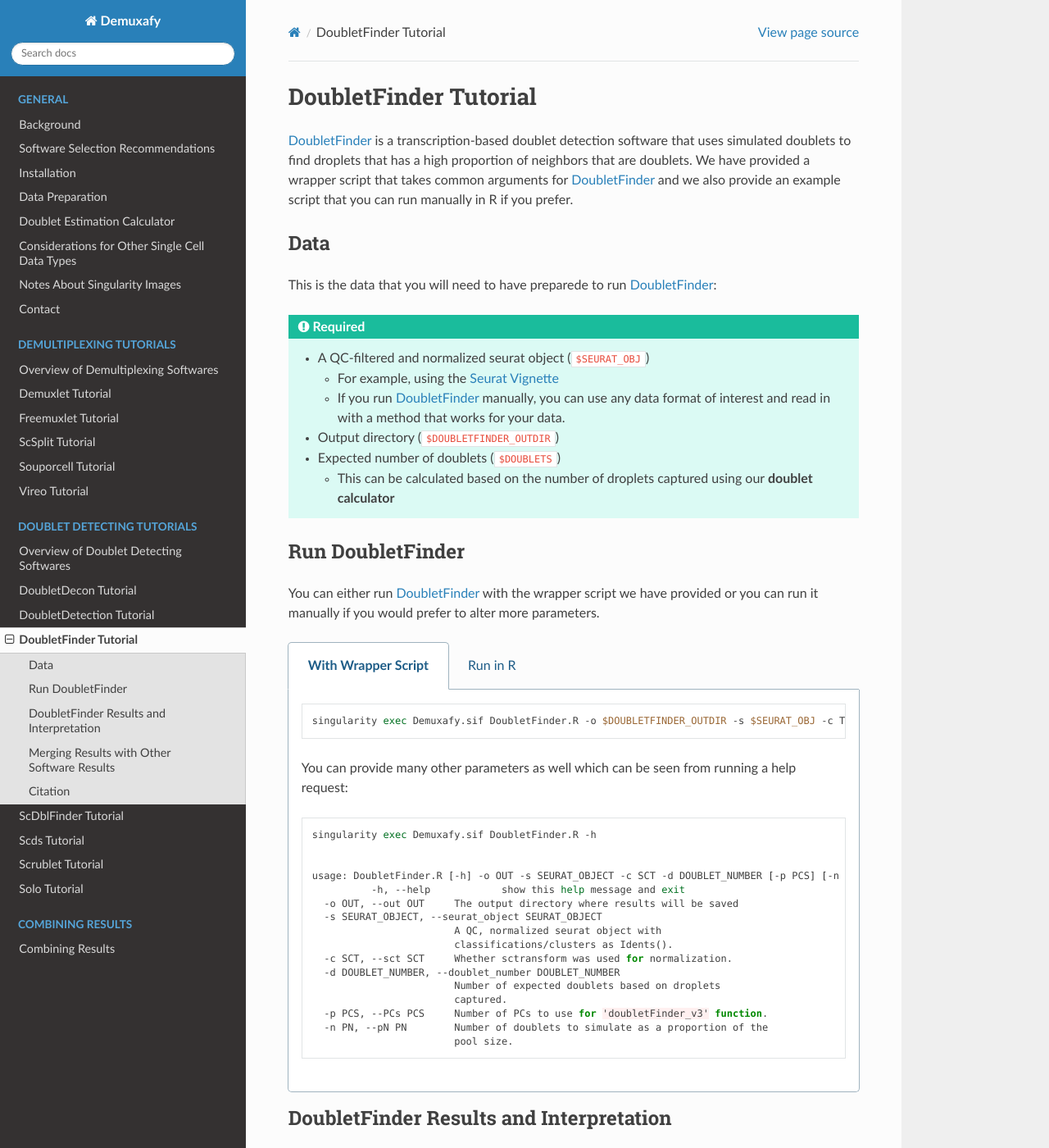
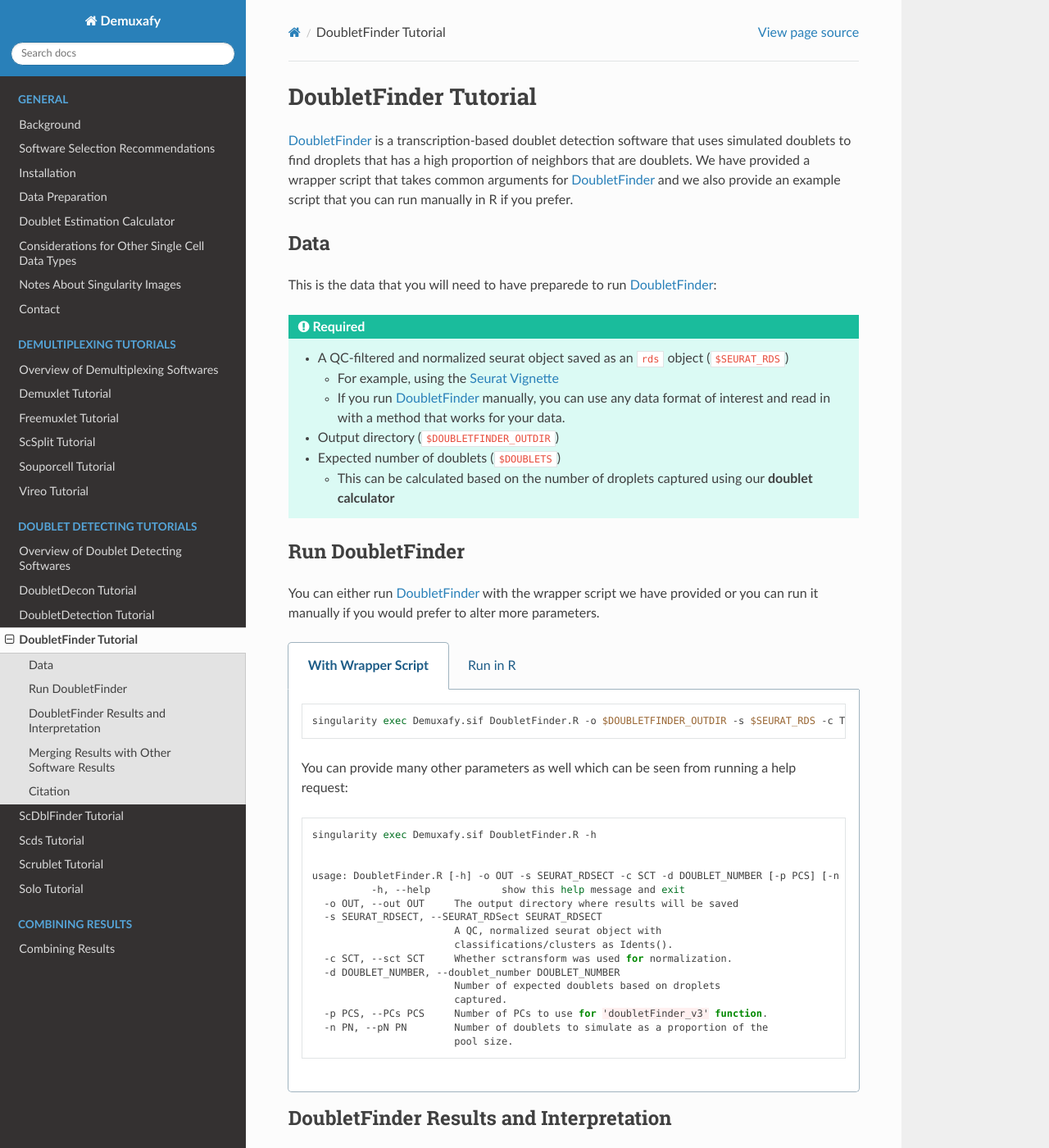
Before and after one commit to drneavin/Demultiplexing_Doublet_Detecting_Docs, a Sphinx documentation site: the page built from docs/source/DoubletFinder.rst, in a window 1280 px wide and 1400 px high. Shown: the whole window at 82% size. Built offline with Sphinx 7.4.7 and the Read the Docs theme 2.0.0, drawn with Linux system fonts in a browser that asks for light colours.

```diff
--- a/docs/source/DoubletFinder.rst
+++ b/docs/source/DoubletFinder.rst
@@ -17,7 +17,7 @@
 .. admonition:: Required
   :class: important
 
-  - A QC-filtered and normalized seurat object (``$SEURAT_OBJ``)
+  - A QC-filtered and normalized seurat object saved as an ``rds`` object (``$SEURAT_RDS``)
 
     - For example, using the `Seurat Vignette <https://satijalab.org/seurat/articles/pbmc3k_tutorial.html>`__
 
@@ -44,7 +44,7 @@
 
     .. code-block:: bash
 
-      singularity exec Demuxafy.sif DoubletFinder.R -o $DOUBLETFINDER_OUTDIR -s $SEURAT_OBJ -c TRUE -d $DOUBLETS
+      singularity exec Demuxafy.sif DoubletFinder.R -o $DOUBLETFINDER_OUTDIR -s $SEURAT_RDS -c TRUE -d $DOUBLETS
 
     You can provide many other parameters as well which can be seen from running a help request:
 
@@ -53,10 +53,10 @@
       singularity exec Demuxafy.sif DoubletFinder.R -h
 
 
-      usage: DoubletFinder.R [-h] -o OUT -s SEURAT_OBJECT -c SCT -d DOUBLET_NUMBER [-p PCS] [-n PN]a@brenner-fpoptional arguments:
+      usage: DoubletFinder.R [-h] -o OUT -s SEURAT_RDSECT -c SCT -d DOUBLET_NUMBER [-p PCS] [-n PN]a@brenner-fpoptional arguments:
 	  	-h, --help            show this help message and exit
         -o OUT, --out OUT     The output directory where results will be saved
-        -s SEURAT_OBJECT, --seurat_object SEURAT_OBJECT
+        -s SEURAT_RDSECT, --SEURAT_RDSect SEURAT_RDSECT
                               A QC, normalized seurat object with
                               classifications/clusters as Idents().
         -c SCT, --sct SCT     Whether sctransform was used for normalization.
@@ -93,7 +93,7 @@
 
       ## Set up parameters ##
       out <- "/path/to/doubletfinder/outdir"
-      seurat_object <- "/path/to/preprocessed/seurat_object.rds"
+      SEURAT_RDSect <- "/path/to/preprocessed/SEURAT_RDSect.rds"
       doublet_number <- 3200
 
       ## make sure the directory exists ###
@@ -103,7 +103,7 @@
       options(future.globals.maxSize=(850*1024^2))
 
       ### Read in the data
-      seurat <- readRDS(seurat_object)
+      seurat <- readRDS(SEURAT_RDSect)
 
 
       ## pK Identification (no ground-truth) ---------------------------------------------------------------------------------------
```
Also changed, not shown: docs/source/DoubletDecon.rst (+6 -6 lines), docs/source/DoubletDetection.rst (+10 -4 lines), docs/source/Scds.rst (+6 -4 lines), docs/source/Scrublet.rst (+10 -4 lines), docs/source/scDblFinder.rst (+7 -5 lines), docs/source/_figures/._Decision_tree_landscape_w_signif_simplified.png (added), 8 other files.
